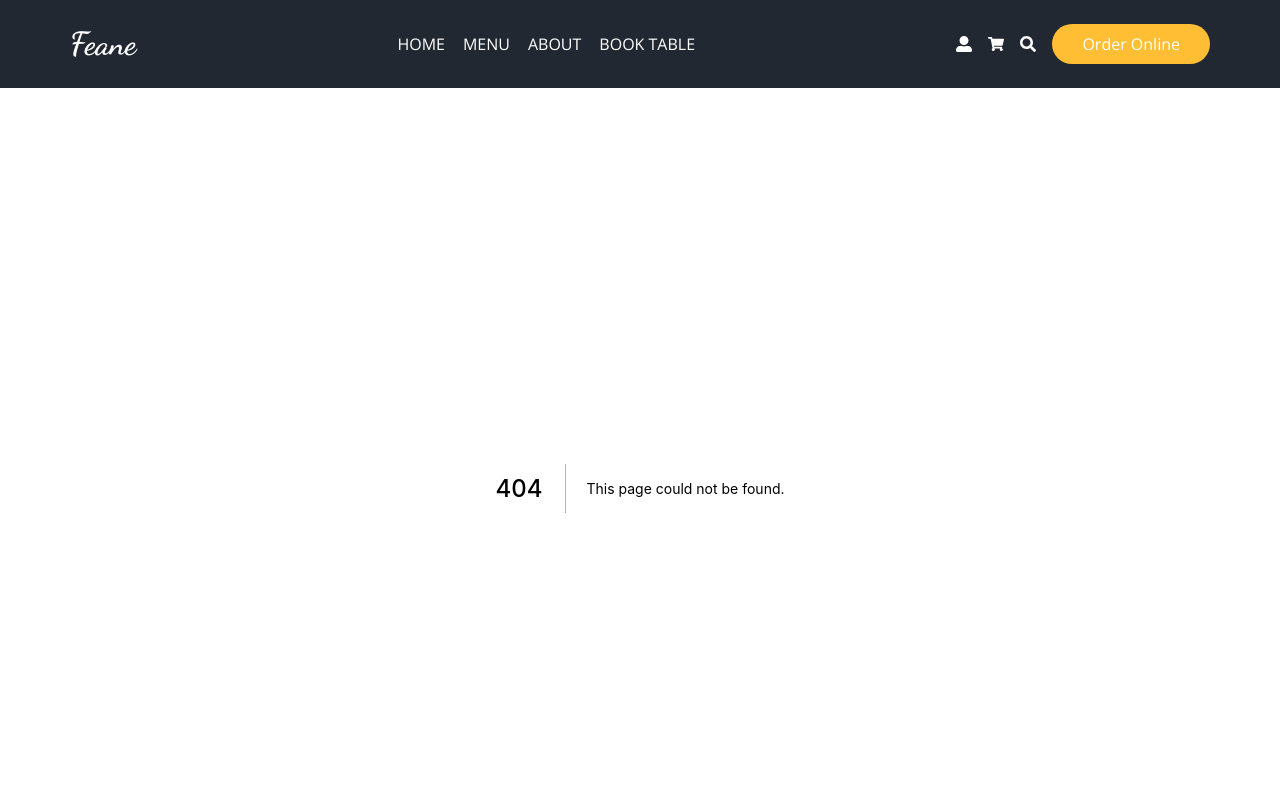
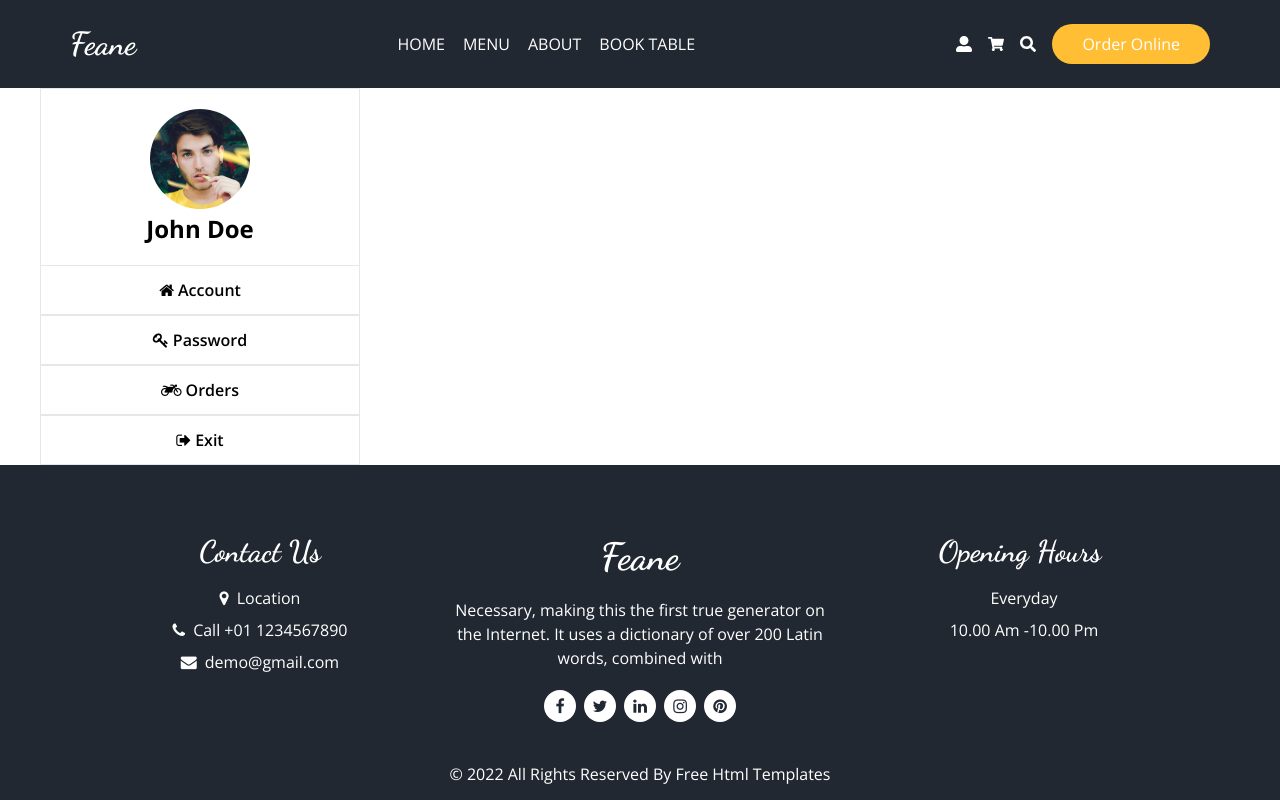
Before and after one commit to eminbasbayan/food-ordering-udemy, a Next.js app: page /profile in a window 1280 px wide. Before the commit this address had no page. Shown: the top 800 px of the page. Built offline with nearby package versions, Linux system fonts and the light colour scheme.

Commit message:
profile cart

```diff
--- /dev/null
+++ b/pages/profile/index.jsx
@@ -0,0 +1,41 @@
+import Image from "next/image";
+
+const Profile = () => {
+  return (
+    <div className="flex px-10 min-h-[calc(100vh_-_433px)]">
+      <div className="w-80">
+        <div className="relative flex flex-col items-center px-10 py-5 border border-b-0">
+          <Image
+            src="/images/client2.jpg"
+            alt=""
+            width={100}
+            height={100}
+            className="rounded-full"
+          />
+          <b className="text-2xl mt-1">John Doe</b>
+        </div>
+        <ul className="text-center font-semibold">
+          <li className="border w-full p-3 cursor-pointer hover:bg-primary hover:text-white transition-all">
+            <i className="fa fa-home"></i>
+            <button className="ml-1 ">Account</button>
+          </li>
+          <li className="border w-full p-3 cursor-pointer hover:bg-primary hover:text-white transition-all">
+            <i className="fa fa-key"></i>
+            <button className="ml-1">Password</button>
+          </li>
+          <li className="border w-full p-3 cursor-pointer hover:bg-primary hover:text-white transition-all">
+            <i className="fa fa-motorcycle"></i>
+            <button className="ml-1">Orders</button>
+          </li>
+          <li className="border w-full p-3 cursor-pointer hover:bg-primary hover:text-white transition-all">
+            <i className="fa fa-sign-out"></i>
+            <button className="ml-1">Exit</button>
+          </li>
+        </ul>
+      </div>
+      <div></div>
+    </div>
+  );
+};
+
+export default Profile;
```
